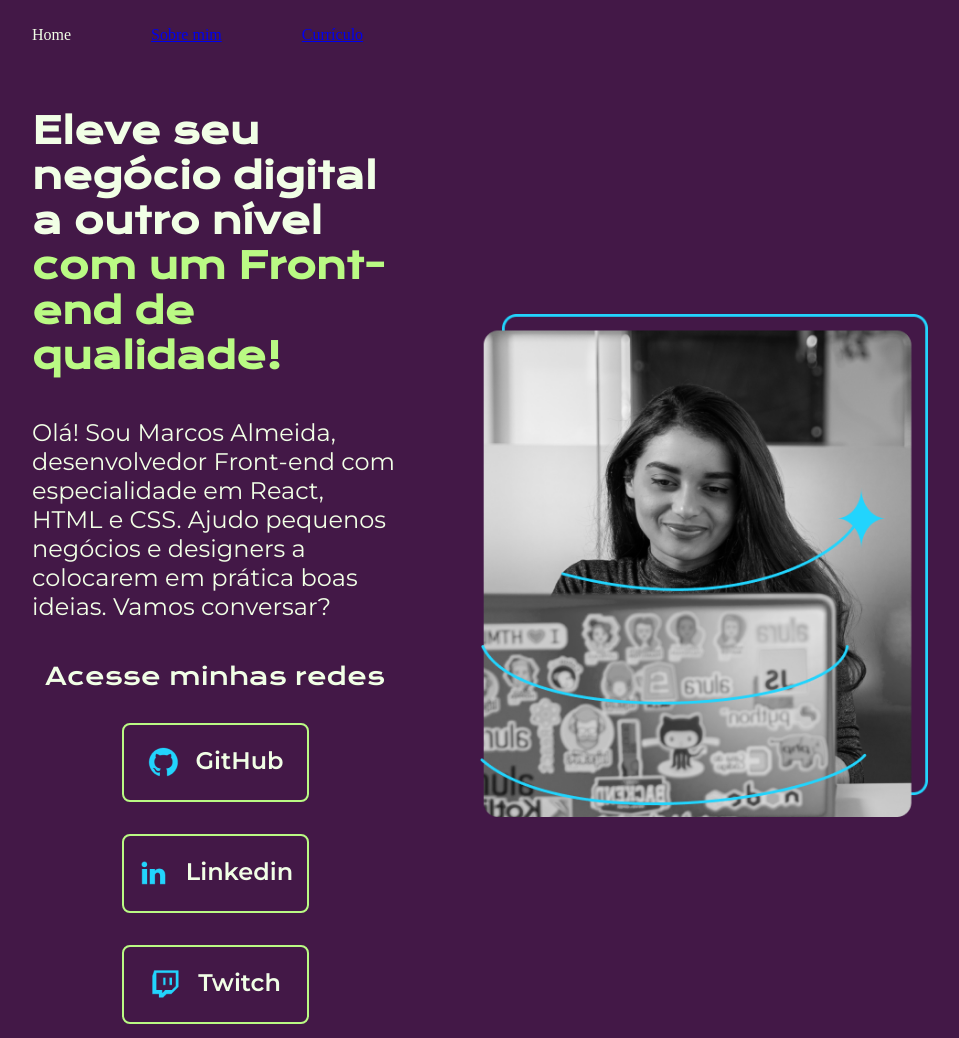
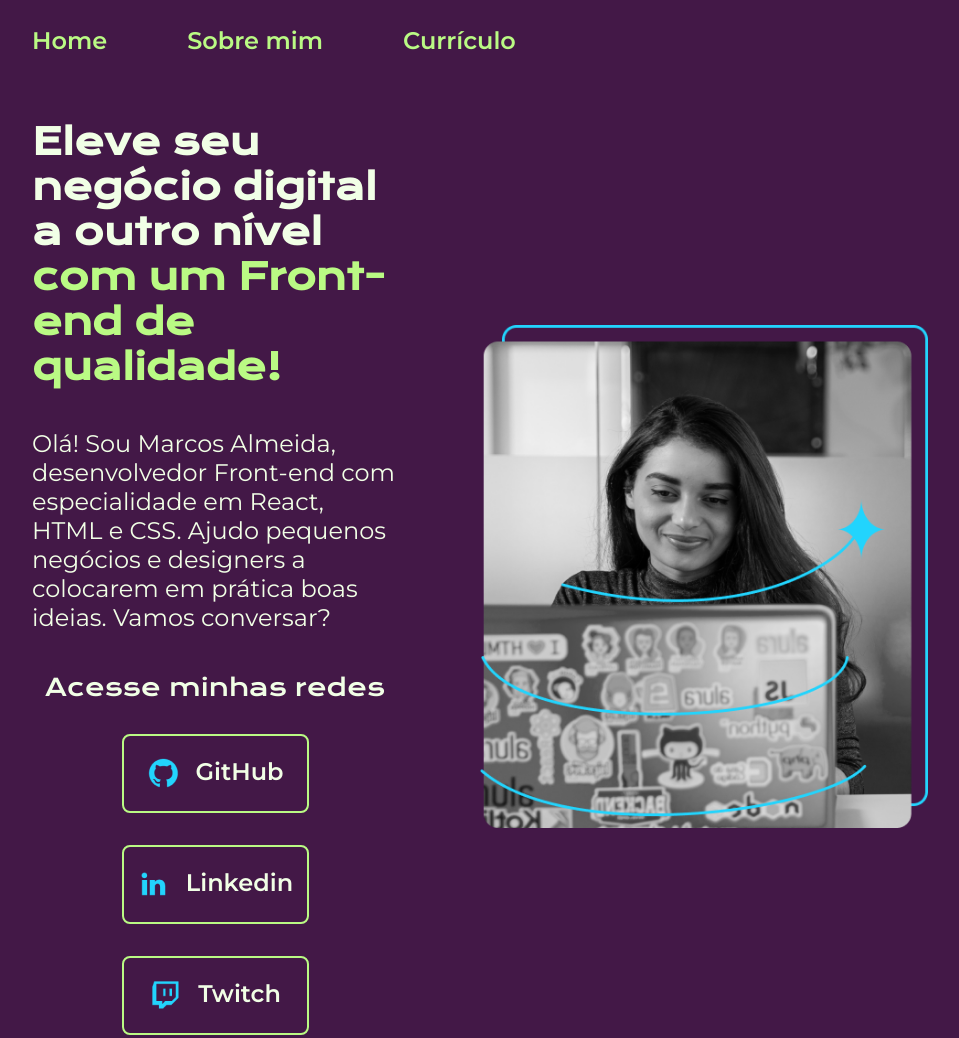
Before and after one commit to NessKawl/portifolio, a plain HTML site: page index.html in a window 1280 px wide. Shown: the top 1038 px of the page, without its empty margins (160-1119 px from the left). Drawn offline with nearby package versions, Linux system fonts and the light colour scheme.

Commit message:
correção css cabeçalho

```diff
--- a/styles/style.css
+++ b/styles/style.css
@@ -30,7 +30,7 @@ body{
     gap: 80px;
 }
 
-.cabecalho__menu__link {
+.cabecalho__menu__navegacao {
     font-family: var(--fonte2);
     font-size: 1.5rem;
     font-weight: 600;
```
